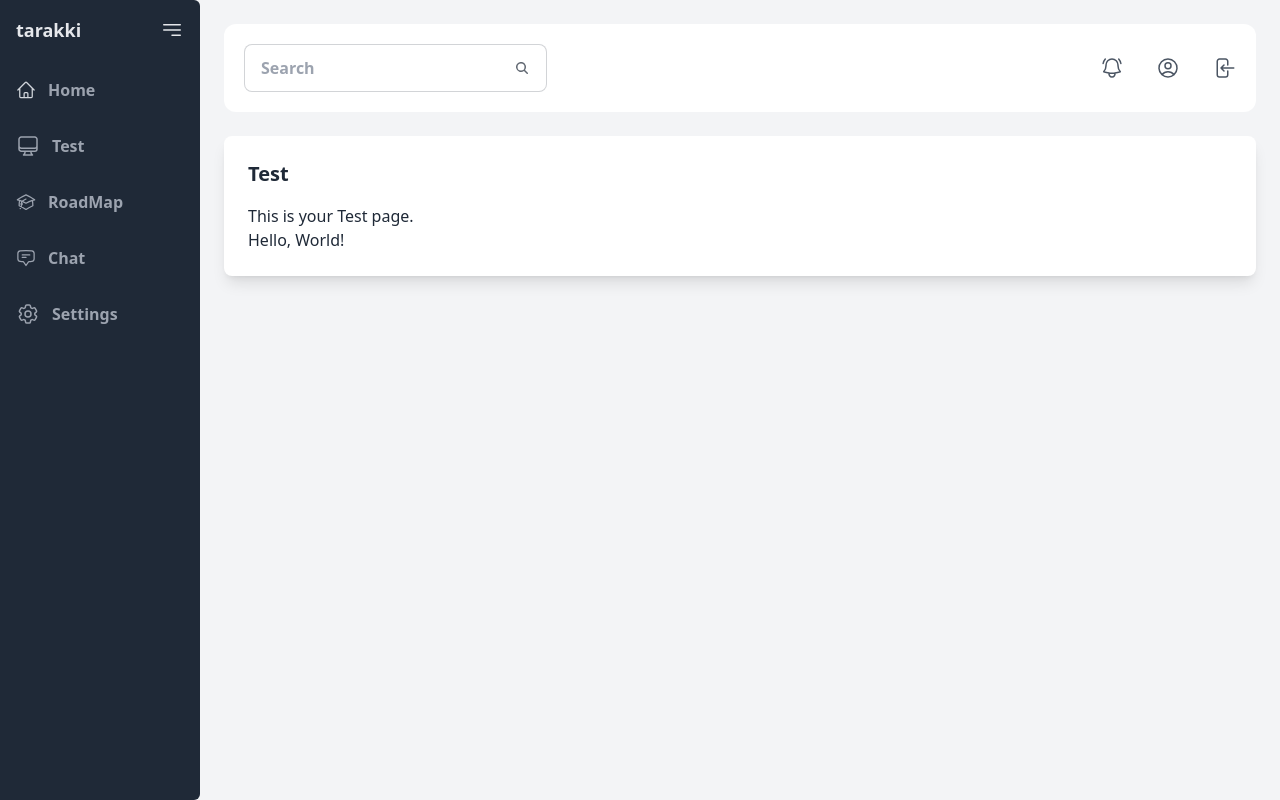
After one commit to th1rte3n13/Tarakki, a Django app: page /test/ in a window 1280 px wide. The commit adds this page. Run offline with Django 5.2, Linux system fonts and the light colour scheme; some libraries are stand-ins or nearby versions.

Commit message:
updated test page

```diff
--- a/backend/tarakki/core/templates/dashboard/dash-base.html
+++ b/backend/tarakki/core/templates/dashboard/dash-base.html
@@ -33,7 +33,7 @@
                           </div>
                         </a>
                     </li>
-                        <a href="{% url 'dashboard_home' %}"
+                        <a href="{% url 'dashboard_test' %}"
                            class="block py-2.5 px-4 rounded transition duration-200 {% if request.path == '/test' %}bg-gray-700 text-white{% else %}hover:bg-gray-700 hover:text-white text-gray-300{% endif %} flex gap-3 items-center text-gray-400">
                            <svg xmlns="http://www.w3.org/2000/svg" fill="none" viewBox="0 0 24 24" stroke-width="1.5" stroke="currentColor" class="size-6">
                             <path stroke-linecap="round" stroke-linejoin="round" d="M9 17.25v1.007a3 3 0 0 1-.879 2.122L7.5 21h9l-.621-.621A3 3 0 0 1 15 18.257V17.25m6-12V15a2.25 2.25 0 0 1-2.25 2.25H5.25A2.25 2.25 0 0 1 3 15V5.25m18 0A2.25 2.25 0 0 0 18.75 3H5.25A2.25 2.25 0 0 0 3 5.25m18 0V12a2.25 2.25 0 0 1-2.25 2.25H5.25A2.25 2.25 0 0 1 3 12V5.25" />
--- /dev/null
+++ b/backend/tarakki/core/templates/dashboard/dash-test.html
@@ -0,0 +1,9 @@
+{% extends 'dashboard/dash-base.html' %}
+
+{% block content %}
+<div class="bg-white p-6 rounded-lg shadow-lg">
+    <h2 class="text-xl font-bold mb-4">Test</h2>
+    <p>This is your Test page. </p>
+    {{greeting}}
+</div>
+{% endblock %}
--- a/backend/tarakki/core/urls.py
+++ b/backend/tarakki/core/urls.py
@@ -8,4 +8,5 @@ urlpatterns = [
     path('dash', views.dashboard_home, name='dashboard_home'),
     path('profile/', views.dashboard_profile, name='dashboard_profile'),
     path('settings/', views.dashboard_settings, name='dashboard_settings'),
+     path('test/', views.dashboard_test, name='dashboard_test'),
 ]
--- a/backend/tarakki/core/views.py
+++ b/backend/tarakki/core/views.py
@@ -85,3 +85,8 @@ def dashboard_profile(request):
 
 def dashboard_settings(request):
     return render(request, 'dashboard/settings.html')
+
+
+def dashboard_test(request):
+    context = {'greeting':'Hello, World!'}
+    return render(request, 'dashboard/dash-test.html',context)
```
